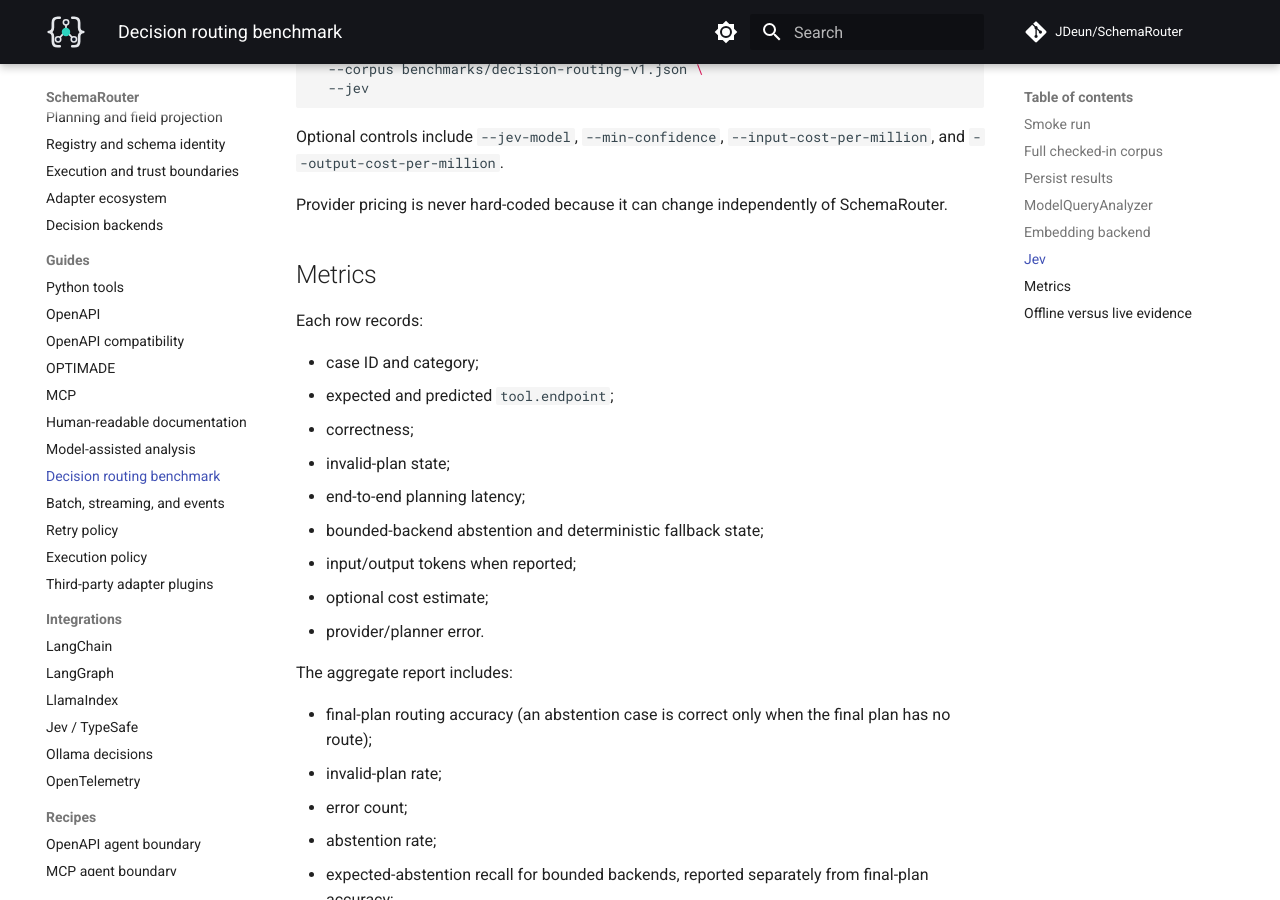
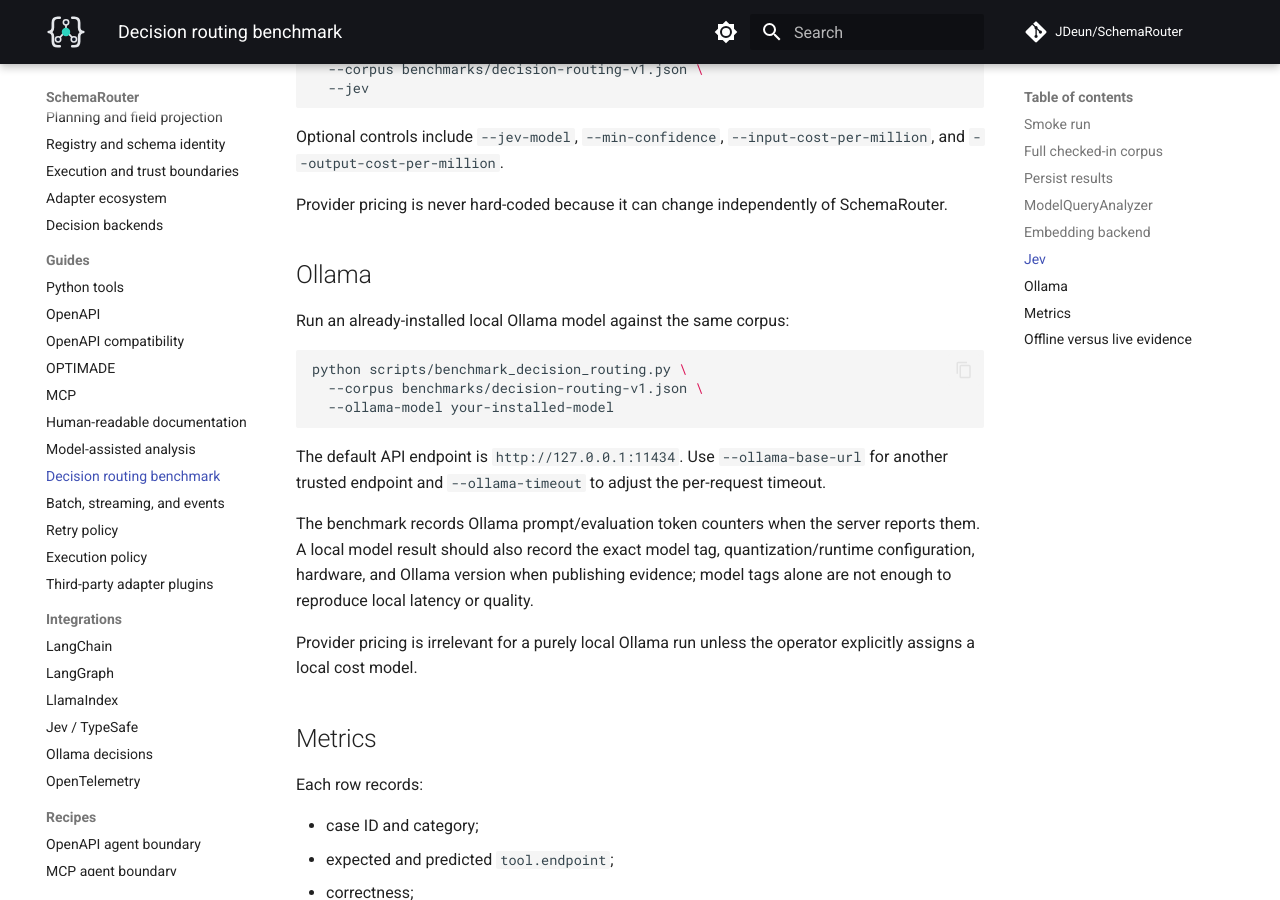
Before and after one commit to JDeun/SchemaRouter, an MkDocs documentation site: the page built from docs/guides/decision-benchmark.md, in a window 1280 px wide and 900 px high, scrolled down 2173 px. Built offline with MkDocs 1.6.1 and Material for MkDocs 9.7.7, drawn with Linux system fonts in a browser that asks for light colours; comment, search, counter and statistics services are not loaded.

Commit message:
docs: add Ollama benchmark workflow

````diff
--- a/docs/guides/decision-benchmark.md
+++ b/docs/guides/decision-benchmark.md
@@ -99,6 +99,27 @@ Optional controls include `--jev-model`, `--min-confidence`,
 
 Provider pricing is never hard-coded because it can change independently of SchemaRouter.
 
+## Ollama
+
+Run an already-installed local Ollama model against the same corpus:
+
+```bash
+python scripts/benchmark_decision_routing.py \
+  --corpus benchmarks/decision-routing-v1.json \
+  --ollama-model your-installed-model
+```
+
+The default API endpoint is `http://127.0.0.1:11434`. Use `--ollama-base-url` for another
+trusted endpoint and `--ollama-timeout` to adjust the per-request timeout.
+
+The benchmark records Ollama prompt/evaluation token counters when the server reports them. A local
+model result should also record the exact model tag, quantization/runtime configuration, hardware,
+and Ollama version when publishing evidence; model tags alone are not enough to reproduce local
+latency or quality.
+
+Provider pricing is irrelevant for a purely local Ollama run unless the operator explicitly assigns
+a local cost model.
+
 ## Metrics
 
 Each row records:
````
